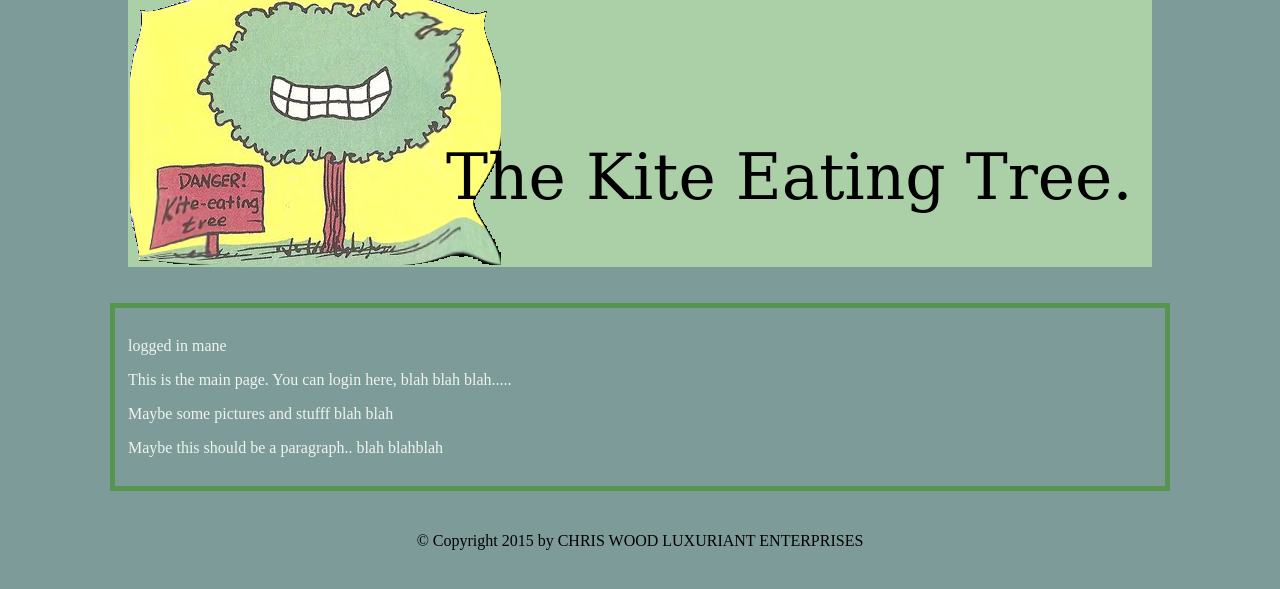
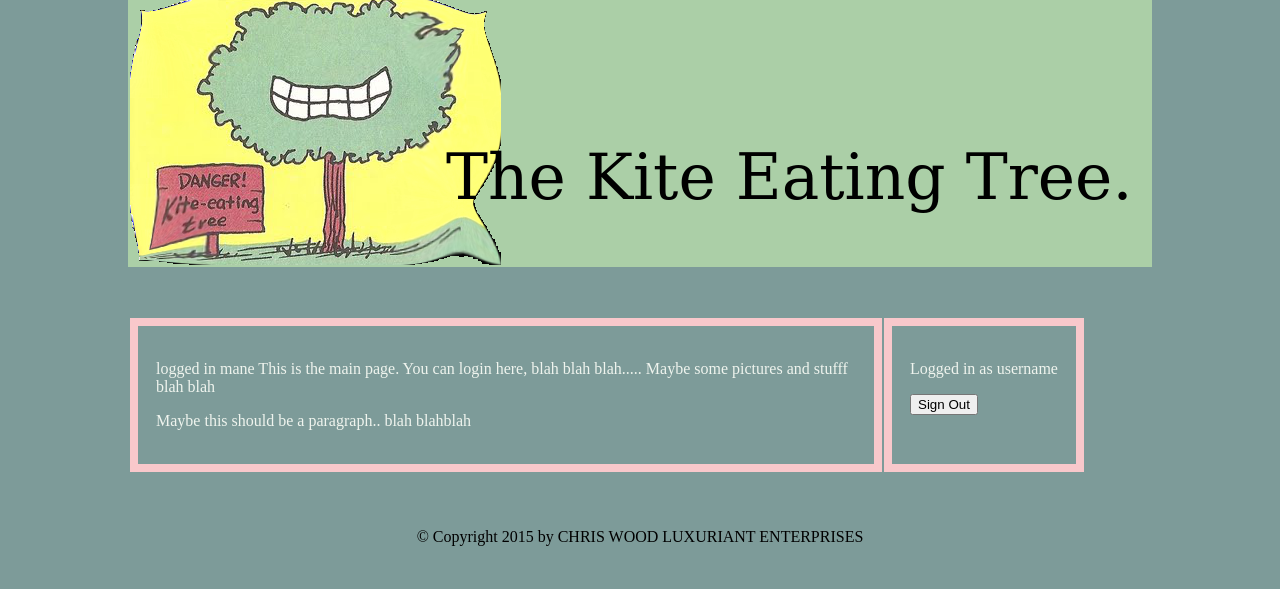
Before and after one commit to chriswood/kiteeatingtree, a Flask app: page / in a window 1280 px wide. Shown: the part 51-640 px from the top of the page. Run offline with Flask 2, Linux system fonts and the light colour scheme.

Commit message:
Adding some style and html.

```diff
--- a/static/css/style.css
+++ b/static/css/style.css
@@ -7,7 +7,7 @@ body {
 
 .page {
     margin: 2em auto;
-    border: 5px solid #55954E;
+
     padding: 0.8em;
     text-align: left;
     color: #EFF4EE;
@@ -23,3 +23,18 @@ body {
     margin-right: auto;
     width: 80%;
 }
+
+.logged {
+    padding: 18px;
+    border: 8px solid #F8C8CB;
+    vertical-align: top;
+}
+
+.post {
+	padding:18px;
+    width: 700px;
+	border-top: 1px;
+	border-bottom:1px;
+	border-left: 1px;
+    border: 8px solid #F8C8CB;
+}
--- a/templates/layout.html
+++ b/templates/layout.html
@@ -13,9 +13,12 @@
       </div>
     </header>
     <div class="page center">
-      {% block body %}
-
-      {% endblock %}
+      {% if not logged_in %}
+        {% include "login.html" %}
+      {% else %}
+        {% block body %}
+        {% endblock %}
+      {% endif %}
     </div>
     <div class="footer center">
       {% block footer -%}
--- a/templates/login.html
+++ b/templates/login.html
@@ -1,5 +1,3 @@
-{% extends "main.html" %}
-
 <h2>Login</h2>
 {% if error %}<p class=error><strong>Error:</strong> {{ error }}{% endif %}
   <form action="#" method=post>
--- a/templates/main.html
+++ b/templates/main.html
@@ -1,17 +1,21 @@
-
 {% extends "layout.html" %}
 {% block body %}
+  <table>
+    <tr>
+      <td class="post">
+        <p> logged in mane
+          This is the main page. You can login here, blah blah blah.....
 
-    {% if not logged_in %}
-not logged in
-    {% else %}
-      <p> logged in mane
-      <p>This is the main page. You can login here, blah blah blah.....</p>
+          Maybe some pictures and stufff blah blah</p>
 
-      <p>Maybe some pictures and stufff blah blah</p>
+          Maybe this should be a paragraph..
 
-      <p>Maybe this should be a paragraph..
-
-         blah blahblah</p>
-    {% endif %}
+          blah blahblah</p>
+      </td>
+      <td class="logged">
+        <p>Logged in as username</p>
+        <button type="button">Sign Out</button>
+      </td>
+    </tr>
+  </table>
 {% endblock %}
```
Also changed, not shown: README.md (added).
